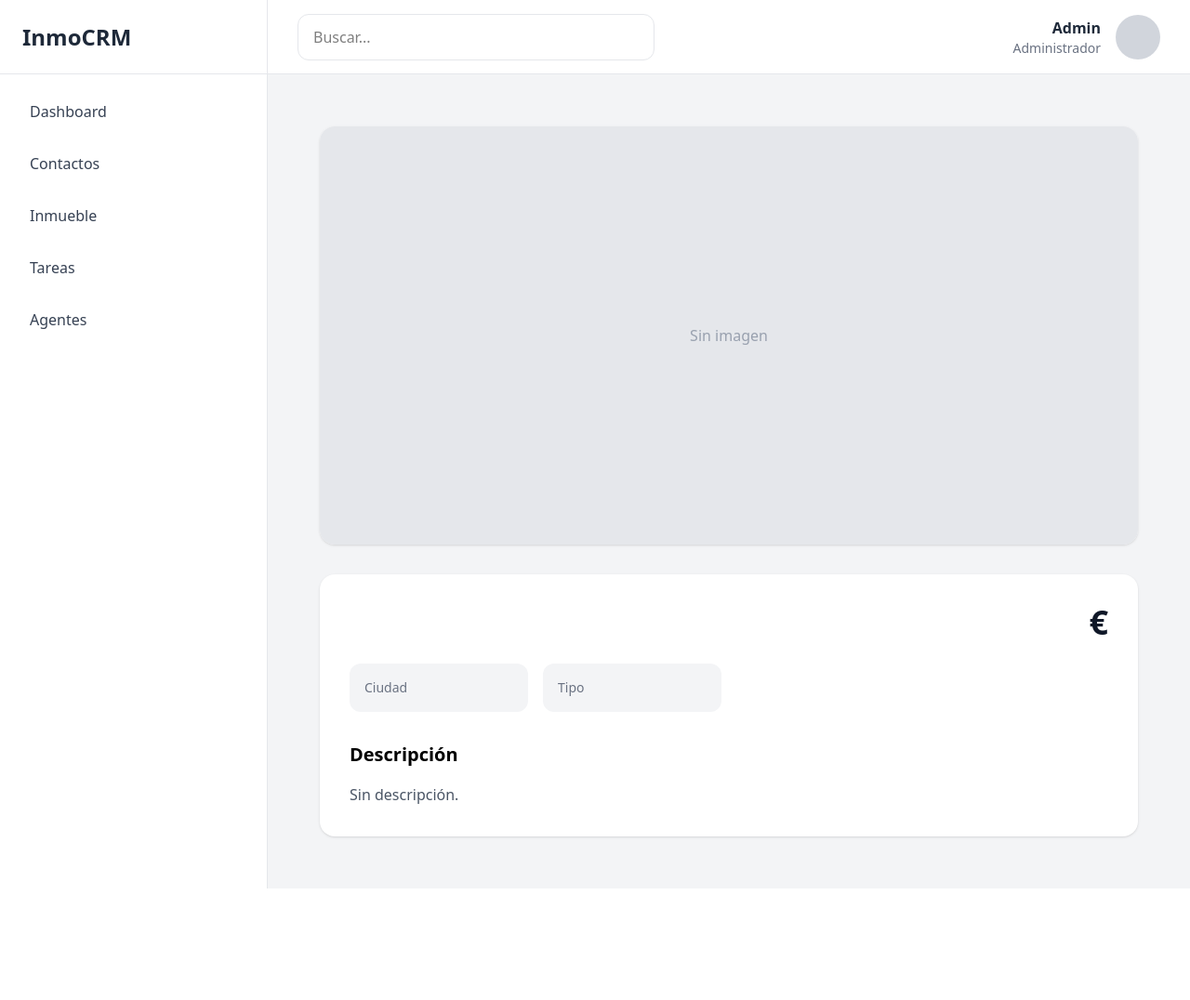
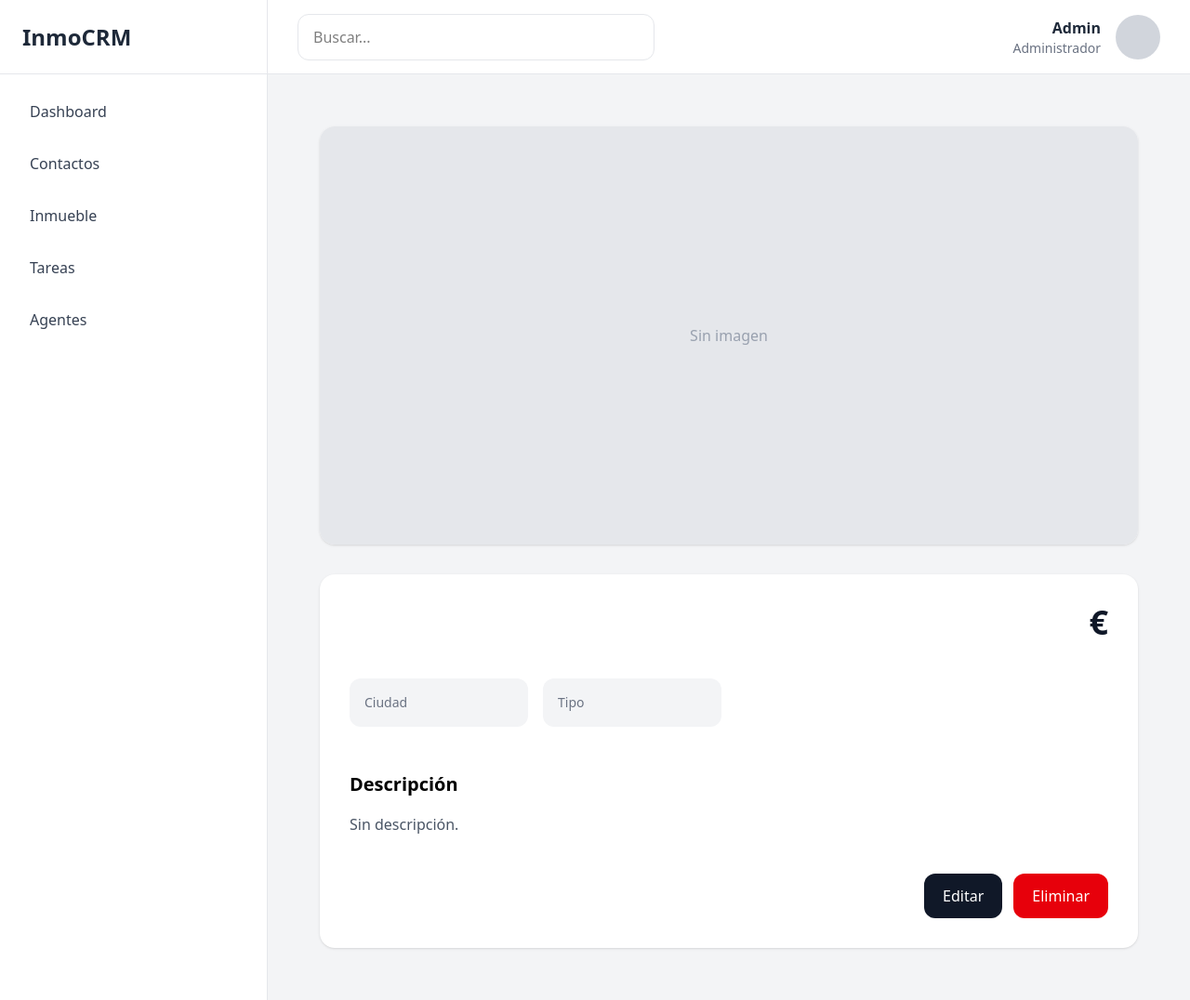
Before and after one commit to Pablomv8/inmobiliaria-crm, a Django app: template templates/properties/detail.html in a window 1280 px wide. Shown: the whole page at 93% size. Before the commit the page ends 956 px from the top, so only its background shows below. Run offline with Django 5.2, Linux system fonts and the light colour scheme; the template is opened without the code that fills it, so the values that code supplies are empty; some libraries are stand-ins or nearby versions.

Commit message:
Crear CRUD inmuebles

```diff
--- a/templates/properties/detail.html
+++ b/templates/properties/detail.html
@@ -29,7 +29,7 @@
     </div>
 
     <!-- Info -->
-    <div class="bg-white rounded-2xl p-8 shadow-sm">
+    <div class="bg-white rounded-2xl p-8 shadow-sm flex flex-col gap-4">
 
         <div class="flex items-start justify-between mb-6">
 
@@ -67,7 +67,6 @@
 
         </div>
 
-        <!-- Description -->
         <div>
 
             <h3 class="text-xl font-semibold mb-4">
@@ -80,6 +79,24 @@
 
         </div>
 
+        <div class="flex justify-end gap-3 mt-6">
+
+            <a
+                href="{% url 'property_update' property.id %}"
+                class="px-5 py-3 rounded-xl bg-gray-900 text-white hover:bg-gray-800 transition"
+            >
+                Editar
+            </a>
+
+            <a
+                href="{% url 'property_delete' property.id %}"
+                class="px-5 py-3 rounded-xl bg-red-600 text-white hover:bg-red-700 transition"
+            >
+                Eliminar
+            </a>
+
+        </div>
+
     </div>
 
 </div>
--- a/templates/properties/list.html
+++ b/templates/properties/list.html
@@ -17,9 +17,9 @@
             </p>
         </div>
 
-        <button class="bg-gray-900 text-white px-5 py-3 rounded-xl hover:bg-gray-800 transition">
+        <a class="bg-gray-900 text-white px-5 py-3 rounded-xl hover:bg-gray-800 transition" href="{% url 'property_create' %}">
             + Nuevo inmueble
-        </button>
+        </a>
 
     </div>
 
```
Also changed, not shown: static/css/main.min.css.
